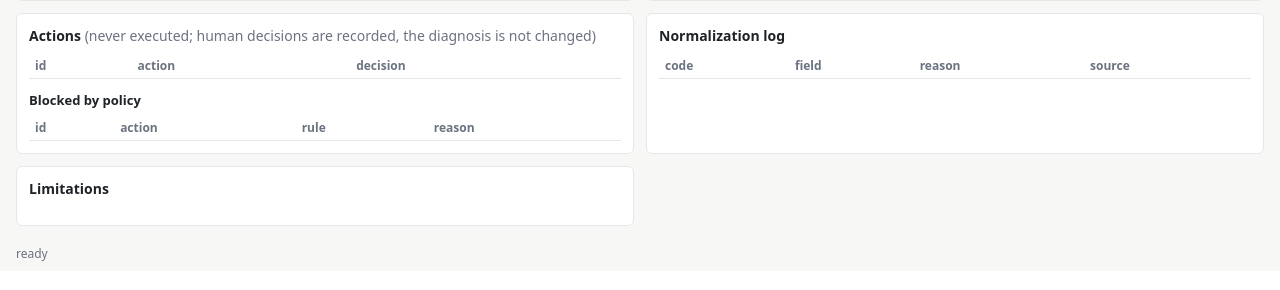
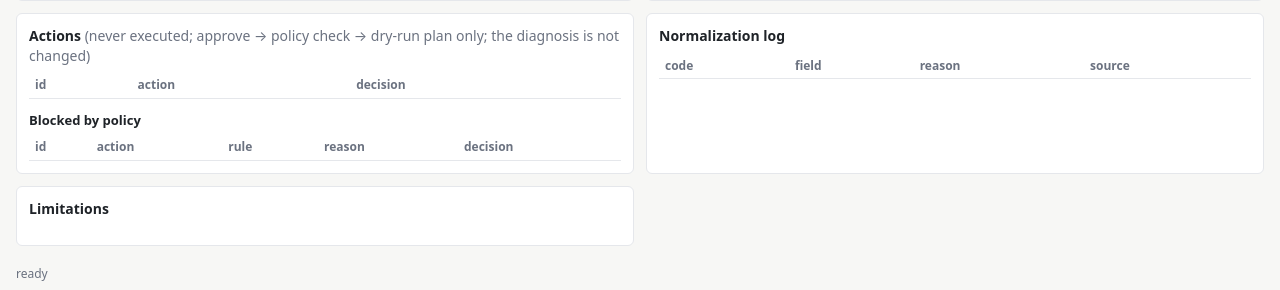
Before and after one commit to omadityajha01/NetCoop-AI, a FastAPI app: page /dashboard in a window 1280 px wide. Shown: the part 771-1061 px from the top of the page. Before the commit the page ends 1032 px from the top, so only its background shows below. Run offline with FastAPI, Linux system fonts and the light colour scheme; data that the repository does not hold is empty.

Commit message:
dashboard: dry-run plan under approved actions; approve/reject on blocked actions shows the rule

```diff
--- a/netcoop/api/static/dashboard.css
+++ b/netcoop/api/static/dashboard.css
@@ -57,3 +57,8 @@ button.fid { background: none; border: 0; padding: 0; color: var(--sel); cursor:
 .sw.evidence { border-color: var(--evidence); background: var(--evidence-bg); }
 .sw.normal { border-color: var(--normal); }
 footer { padding: 8px 16px; font-size: 12px; }
+.plan { margin-top: 6px; padding: 6px 8px; border: 1px dashed var(--evidence); border-radius: 4px; background: #fffbeb; }
+.plan-label { font-weight: 600; color: var(--evidence); font-size: 11px; letter-spacing: .02em; }
+.plan ol { margin: 4px 0 4px 18px; padding: 0; }
+.rollback { color: var(--muted); font-size: 11px; }
+.msg.t-remediation_plan { background: #fef3c7; }
--- a/netcoop/api/static/dashboard.html
+++ b/netcoop/api/static/dashboard.html
@@ -48,10 +48,10 @@
     <table id="predictions"><thead><tr><th>hypothesis</th><th>signal</th><th>expected</th><th>outcome</th><th>logged at seq</th></tr></thead><tbody></tbody></table>
   </section>
   <section class="panel">
-    <h2>Actions <span class="muted">(never executed; human decisions are recorded, the diagnosis is not changed)</span></h2>
+    <h2>Actions <span class="muted">(never executed; approve → policy check → dry-run plan only; the diagnosis is not changed)</span></h2>
     <table id="actions"><thead><tr><th>id</th><th>action</th><th>decision</th></tr></thead><tbody></tbody></table>
     <h3>Blocked by policy</h3>
-    <table id="blocked"><thead><tr><th>id</th><th>action</th><th>rule</th><th>reason</th></tr></thead><tbody></tbody></table>
+    <table id="blocked"><thead><tr><th>id</th><th>action</th><th>rule</th><th>reason</th><th>decision</th></tr></thead><tbody></tbody></table>
   </section>
   <section class="panel">
     <h2>Normalization log</h2>
--- a/netcoop/api/static/dashboard.js
+++ b/netcoop/api/static/dashboard.js
@@ -164,29 +164,64 @@ function decisionsFor() {
   return m;
 }
 
+function plansFor() {
+  const m = new Map();
+  for (const e of state.events) if (e.message_type === "remediation_plan") m.set(e.payload.action_id, e);
+  return m;
+}
+
+const lastPolicy = new Map();  // action_id -> policy result of the latest approve in this session (blocked -> rule id)
+
 async function decide(actionId, decision) {
   try {
     const r = await getJSON("/incidents/" + encodeURIComponent(state.incident) + "/feedback", {
       method: "POST", headers: { "Content-Type": "application/json" },
       body: JSON.stringify({ action_id: actionId, decision }) });
+    if (r.policy) lastPolicy.set(actionId, r.policy);
     const evs = await getJSON("/incidents/" + encodeURIComponent(state.incident) + "/events");
     for (const e of evs) if (!state.events.find(x => x.seq === e.seq)) addEvent(e);
     renderActions();
-    status("recorded " + decision + " for " + actionId + " as event #" + r.event_seq + " (nothing executed; diagnosis unchanged)");
+    let msg = "recorded " + decision + " for " + actionId + " as event #" + r.event_seq;
+    if (r.plan_seq) msg += "; dry-run plan #" + r.plan_seq + " (SIMULATED, NOT EXECUTED)";
+    else if (r.policy && r.policy.rule_id) msg += "; blocked by " + r.policy.rule_id + ", no plan";
+    status(msg + " (nothing executed; diagnosis unchanged)");
   } catch (err) { status("feedback failed: " + err.message); }
+}
+
+function decisionButtons(id) {
+  return [el("button", { class: "ghost", type: "button", on: { click: () => decide(id, "approve") } }, "approve"), " ",
+          el("button", { class: "ghost", type: "button", on: { click: () => decide(id, "reject") } }, "reject")];
+}
+
+function planBox(ev) {
+  const p = ev.payload;
+  const box = el("div", { class: "plan", id: "plan-" + p.action_id },
+    el("div", { class: "plan-label" }, p.label + " · dry-run #" + ev.seq + " · policy checked" +
+                                       (p.policy && p.policy.checked_at ? " at " + p.policy.checked_at : "")));
+  const ol = el("ol", {});
+  for (const s of p.steps) ol.appendChild(el("li", {}, s));
+  box.appendChild(ol);
+  for (const s of p.rollback) box.appendChild(el("div", { class: "rollback" }, "Rollback: " + s));
+  return box;
 }
 
 function renderActions() {
   const rep = state.report; if (!rep) return;
-  const dec = decisionsFor();
+  const dec = decisionsFor(), plans = plansFor();
   const blockedIds = new Set((rep.blocked_actions || []).map(b => b.action_id));
   const recs = (rep.action_details || []).filter(a => !blockedIds.has(a.id));
-  rows($("actions").tBodies[0], recs, a => el("tr", {}, el("td", {}, a.id), el("td", {}, a.text),
-    el("td", {}, dec.has(a.id) ? dec.get(a.id) : "",
-      el("button", { class: "ghost", type: "button", on: { click: () => decide(a.id, "approve") } }, "approve"), " ",
-      el("button", { class: "ghost", type: "button", on: { click: () => decide(a.id, "reject") } }, "reject"))));
-  rows($("blocked").tBodies[0], rep.blocked_actions || [], b => el("tr", {}, el("td", {}, b.action_id), el("td", {}, b.action),
-    el("td", {}, b.rule_id), el("td", {}, b.reason)));
+  rows($("actions").tBodies[0], recs, a => {
+    const cell = el("td", {}, dec.has(a.id) ? dec.get(a.id) + " " : "", ...decisionButtons(a.id));
+    const text = el("td", {}, a.text);
+    if (plans.has(a.id)) text.appendChild(planBox(plans.get(a.id)));
+    return el("tr", {}, el("td", {}, a.id), text, cell);
+  });
+  rows($("blocked").tBodies[0], rep.blocked_actions || [], b => {
+    const pol = lastPolicy.get(b.action_id);
+    const note = dec.has(b.action_id) ? dec.get(b.action_id) + (pol && pol.rule_id ? " · blocked by " + pol.rule_id + ", no plan" : "") + " " : "";
+    return el("tr", {}, el("td", {}, b.action_id), el("td", {}, b.action), el("td", {}, b.rule_id), el("td", {}, b.reason),
+              el("td", {}, note, ...decisionButtons(b.action_id)));
+  });
 }
 
 async function loadReport(incident) {
```
